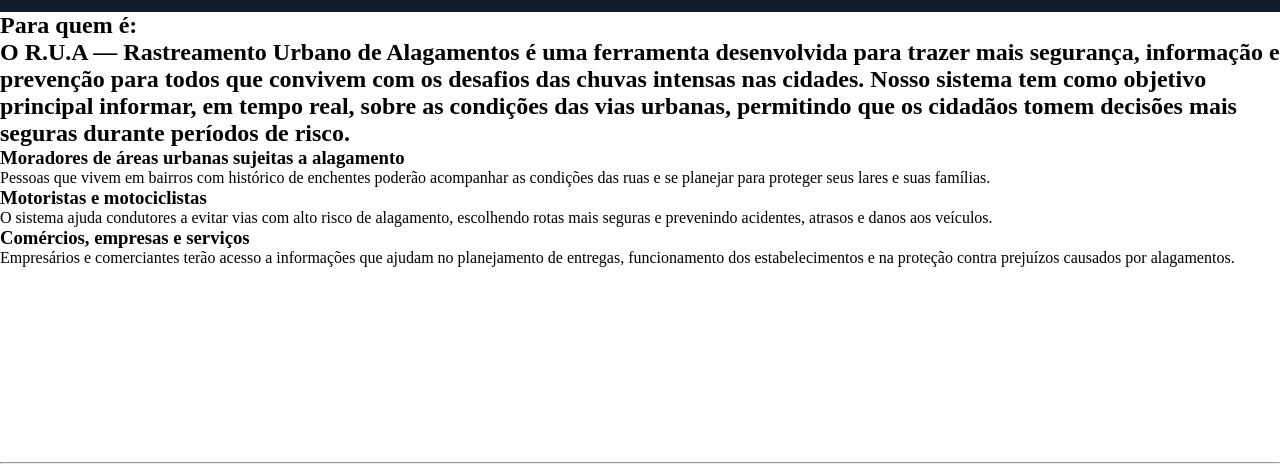
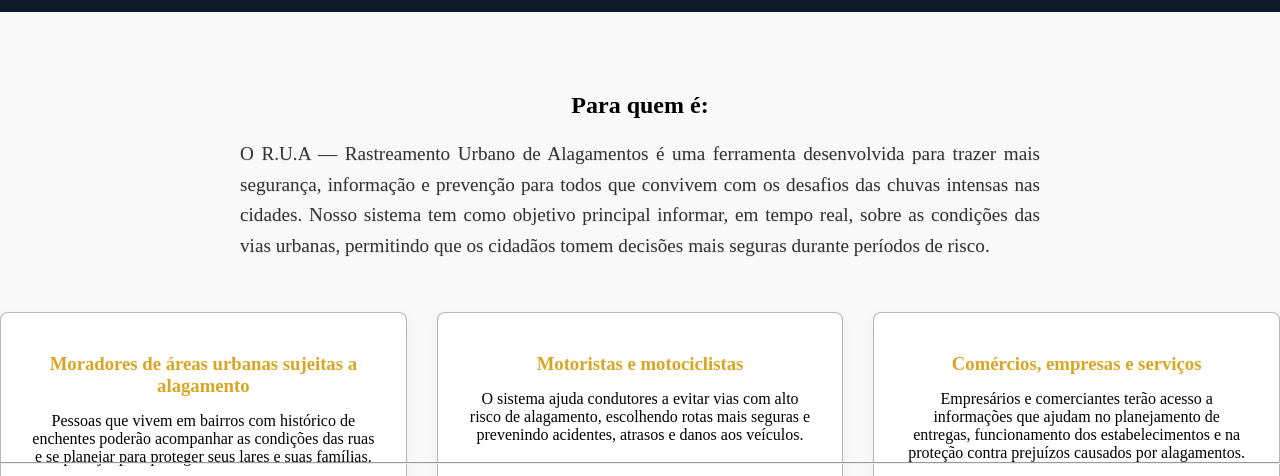
Before and after one commit to lucasmassoni06/GlobalSolution, a plain HTML site: page index.html in a window 1280 px wide. Shown: the part 88-564 px from the top of the page. Drawn offline with Linux system fonts and the light colour scheme.

Commit message:
Update style.css

```diff
--- a/src/css/style.css
+++ b/src/css/style.css
@@ -137,3 +137,46 @@ main {
 .logo-rodape{
     height: 50px;
 }
+.alvo {
+    background-color: #f9f9f9;
+    padding: 80px 0;
+    text-align: center;
+}
+
+
+.alvos {
+    display: grid;
+    grid-template-columns: repeat(auto-fit, minmax(300px, 1fr));
+    gap: 30px;
+    margin-top: 50px;
+}
+
+.quadrado-alvo {
+    background-color: rgb(255, 255, 255);
+    padding: 40px 30px;
+    border-radius: 8px;
+    box-shadow: 0 5px 15px rgba(0, 0, 0, 0.05);
+    transition: transform 0.3s ease;
+    border: 1px solid rgba(0, 0, 0, 0.281);
+}
+
+.quadrado-alvo:hover {
+    transform: translateY(-10px);
+}
+
+.quadrado-alvo h3 {
+    color: goldenrod;
+    margin-bottom: 15px;
+}
+
+.container h1 {
+    font-size: 1.2rem;
+    line-height: 1.6;
+    color: #333;
+    max-width: 800px;
+    margin: 20px auto;
+    font-weight: 400;
+    text-align: justify;
+    text-justify: inter-word;
+    text-shadow: 0 1px 1px rgba(0,0,0,0.1);
+}
```
